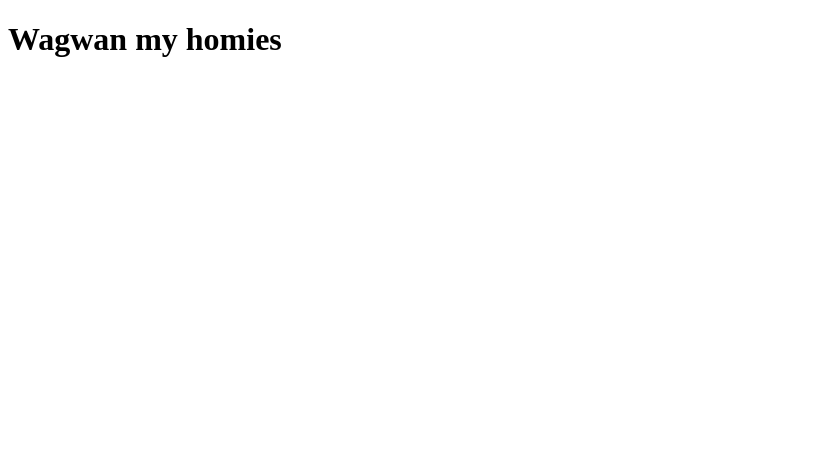
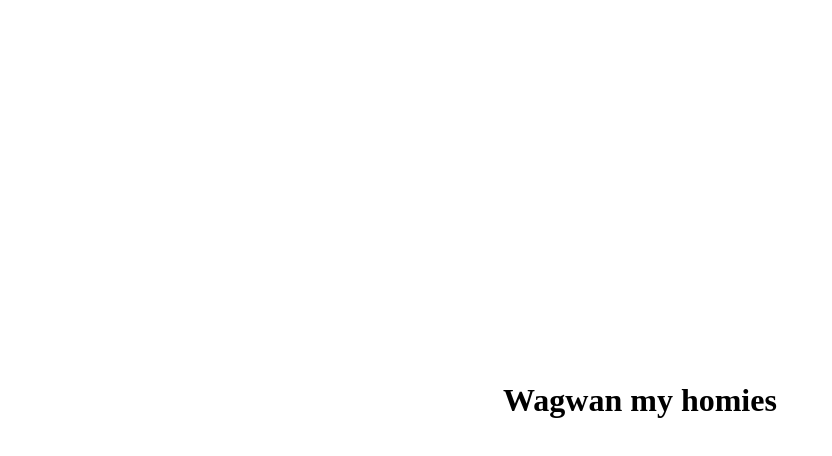
Before and after one commit to DevilMuffin/DevilMuffin.github.io, a plain HTML site: page index.html in a window 1280 px wide. Shown: the whole page, without its empty margins (0-832 px from the left). Drawn offline with Linux system fonts and the light colour scheme.

Commit message:
fixed some issues in both files

```diff
--- a/index.html
+++ b/index.html
@@ -1,8 +1,10 @@
 <!DOCTYPE html>
-<html>
+<html lang="en">
     <title>very Epic website</title>
 
     <head>
+        <meta charset="UTF-8">
+        <meta name="viewport" content="width=device-width, initial-scale=1.0">
         <link rel="stylesheet" href="stylesheet.css">
     </head>
 
--- a/stylesheet.css
+++ b/stylesheet.css
@@ -1,3 +1,11 @@
-.h1 {
-    text-align: center;
+html, body {
+    height: 100%;
+    margin: 0;
+    display: flex;
+    align-items: center;
+    justify-content: center;
 }
+
+h1 {
+    margin: 0;
+}
```
